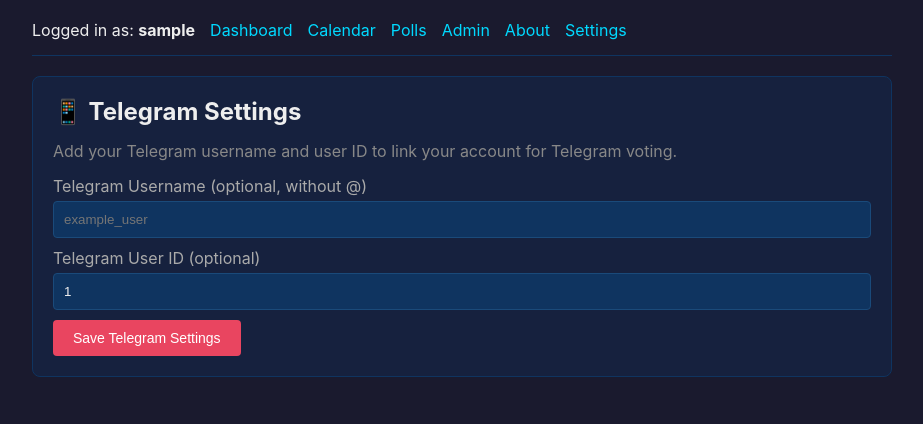
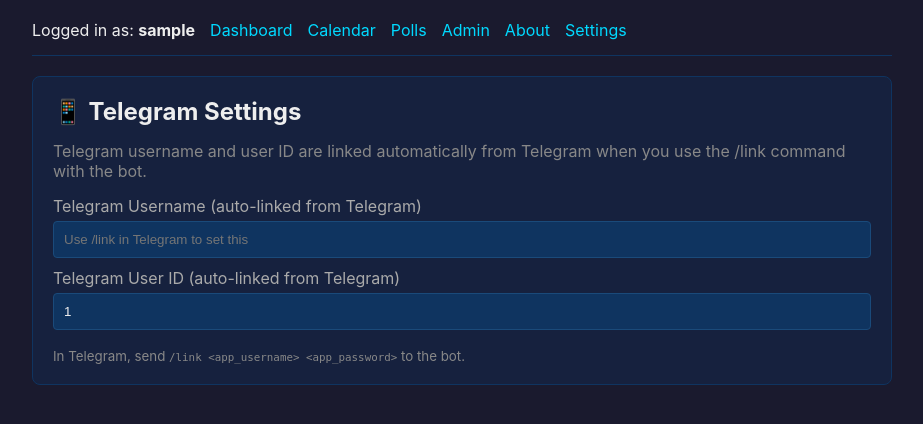
Before and after one commit to makespacemadrid/manavote, a Flask app: page /telegram-settings in a window 1280 px wide. Shown: the top 424 px of the page, without its empty margins (178-1101 px from the left). Run offline with Flask 3, Linux system fonts and the light colour scheme; the visitor is signed in with stand-in values (Sample User, id 1); data comes from the database, SQL or seed files in the repository; data that the repository does not hold is empty.

Commit message:
Improve poll linking docs and coverage

```diff
--- a/app/web/routes/main_routes.py
+++ b/app/web/routes/main_routes.py
@@ -1230,34 +1230,7 @@ def telegram_settings():
     c = conn.cursor()
 
     if request.method == "POST":
-        raw_username = (request.form.get("telegram_username") or "").strip()
-        raw_user_id = (request.form.get("telegram_user_id") or "").strip()
-
-        telegram_username = raw_username.lstrip("@") if raw_username else None
-        telegram_user_id = None
-
-        if raw_user_id:
-            if not raw_user_id.isdigit():
-                flash("Telegram user ID must be numeric", "error")
-                conn.close()
-                return redirect(url_for("telegram_settings"))
-            telegram_user_id = int(raw_user_id)
-
-            c.execute(
-                "SELECT id FROM members WHERE telegram_user_id = ? AND id != ?",
-                (telegram_user_id, session["member_id"]),
-            )
-            if c.fetchone():
-                flash("That Telegram user ID is already linked to another account", "error")
-                conn.close()
-                return redirect(url_for("telegram_settings"))
-
-        c.execute(
-            "UPDATE members SET telegram_username = ?, telegram_user_id = ? WHERE id = ?",
-            (telegram_username, telegram_user_id, session["member_id"]),
-        )
-        conn.commit()
-        flash("Telegram settings updated", "success")
+        flash("Telegram account fields are read-only here. Use /link <app_username> <app_password> in Telegram.", "info")
         conn.close()
         return redirect(url_for("telegram_settings"))
 
@@ -2391,6 +2364,18 @@ def admin():
     """)
     member_stats = c.fetchall()
 
+    c.execute("""
+        SELECT
+            m.id,
+            m.username,
+            m.is_admin,
+            (SELECT COUNT(*) FROM poll_votes pv WHERE pv.member_id = m.id) AS poll_vote_count,
+            (SELECT COUNT(*) FROM polls p WHERE p.created_by = m.id) AS poll_created_count
+        FROM members m
+        ORDER BY poll_vote_count DESC, poll_created_count DESC, m.username ASC
+    """)
+    member_poll_stats = c.fetchall()
+
     thresholds = get_thresholds()
     registration_enabled = is_registration_enabled()
     current_budget = get_current_budget()
@@ -2448,6 +2433,7 @@ def admin():
         "admin.html",
         members=members,
         member_stats=member_stats,
+        member_poll_stats=member_poll_stats,
         budget_history=budget_history,
         proposal_history=proposal_history,
         current_budget=current_budget,
@@ -2519,6 +2505,19 @@ def polls_page():
         flash("Polls are temporarily unavailable", "error")
 
     polls = []
+    c.execute(
+        "SELECT telegram_username, telegram_user_id FROM members WHERE id = ?",
+        (session["member_id"],),
+    )
+    current_member = c.fetchone()
+    is_telegram_linked = bool(
+        current_member
+        and (
+            current_member["telegram_username"]
+            or current_member["telegram_user_id"] is not None
+        )
+    )
+
     for row in poll_rows:
         poll = dict(row)
         try:
@@ -2527,7 +2526,14 @@ def polls_page():
             options = []
         try:
             c.execute("""
-                SELECT pv.option_index, pv.created_at, COALESCE(mm.username, '') AS username
+                SELECT
+                    pv.option_index,
+                    pv.created_at,
+                    COALESCE(NULLIF(mm.telegram_username, ''), mm.username, '') AS username,
+                    CASE
+                        WHEN COALESCE(NULLIF(mm.telegram_username, ''), '') = '' THEN 0
+                        ELSE 1
+                    END AS is_linked_username
                 FROM poll_votes pv
                 LEFT JOIN members mm ON mm.id = pv.member_id
                 WHERE pv.poll_id = ?
@@ -2555,7 +2561,8 @@ def polls_page():
         polls=polls,
         session_lang=session.get("lang", "en"),
         is_telegram_vote_enabled=is_telegram_poll_voting_enabled(),
-        is_web_vote_enabled=is_web_poll_voting_enabled()
+        is_web_vote_enabled=is_web_poll_voting_enabled(),
+        is_telegram_linked=is_telegram_linked,
     )
 
 
--- a/templates/telegram_settings.html
+++ b/templates/telegram_settings.html
@@ -5,18 +5,14 @@
 
 <div class="card">
     <h2>📱 Telegram Settings</h2>
-    <p style="color: #888; margin-bottom: 15px;">Add your Telegram username and user ID to link your account for Telegram voting.</p>
+    <p style="color: #888; margin-bottom: 15px;">Telegram username and user ID are linked automatically from Telegram when you use the /link command with the bot.</p>
 
-    <form method="POST">
-        <input type="hidden" name="csrf_token" value="{{ csrf_token() }}"/>
+    <label>Telegram Username (auto-linked from Telegram)</label>
+    <input type="text" value="{{ telegram_username or '' }}" placeholder="Use /link in Telegram to set this" readonly disabled>
 
-        <label>Telegram Username (optional, without @)</label>
-        <input type="text" name="telegram_username" value="{{ telegram_username or '' }}" placeholder="example_user" maxlength="64">
+    <label>Telegram User ID (auto-linked from Telegram)</label>
+    <input type="text" value="{{ telegram_user_id or '' }}" placeholder="Use /link in Telegram to set this" readonly disabled>
 
-        <label>Telegram User ID (optional)</label>
-        <input type="text" name="telegram_user_id" value="{{ telegram_user_id or '' }}" placeholder="123456789">
-
-        <button type="submit" class="btn">Save Telegram Settings</button>
-    </form>
+    <small style="color:#888; display:block; margin-top:8px;">In Telegram, send <code>/link &lt;app_username&gt; &lt;app_password&gt;</code> to the bot.</small>
 </div>
 {% endblock %}
```
Also changed, not shown: SPEC.md (+5 -1 lines), templates/admin.html (+26 -4 lines), templates/polls.html (+6 -1 lines), tests/test_app_functionality.py (+120 -10 lines), README.md.
